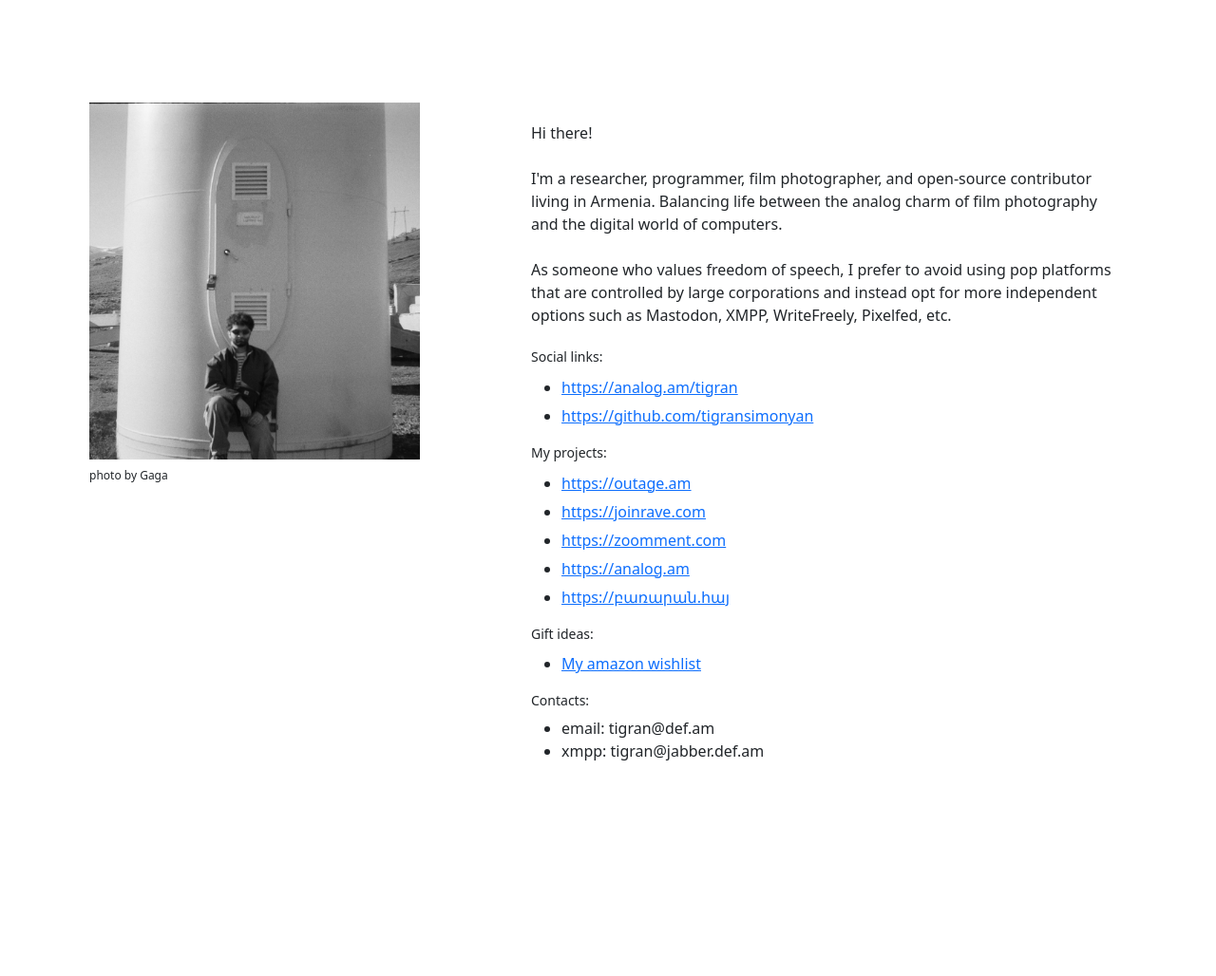
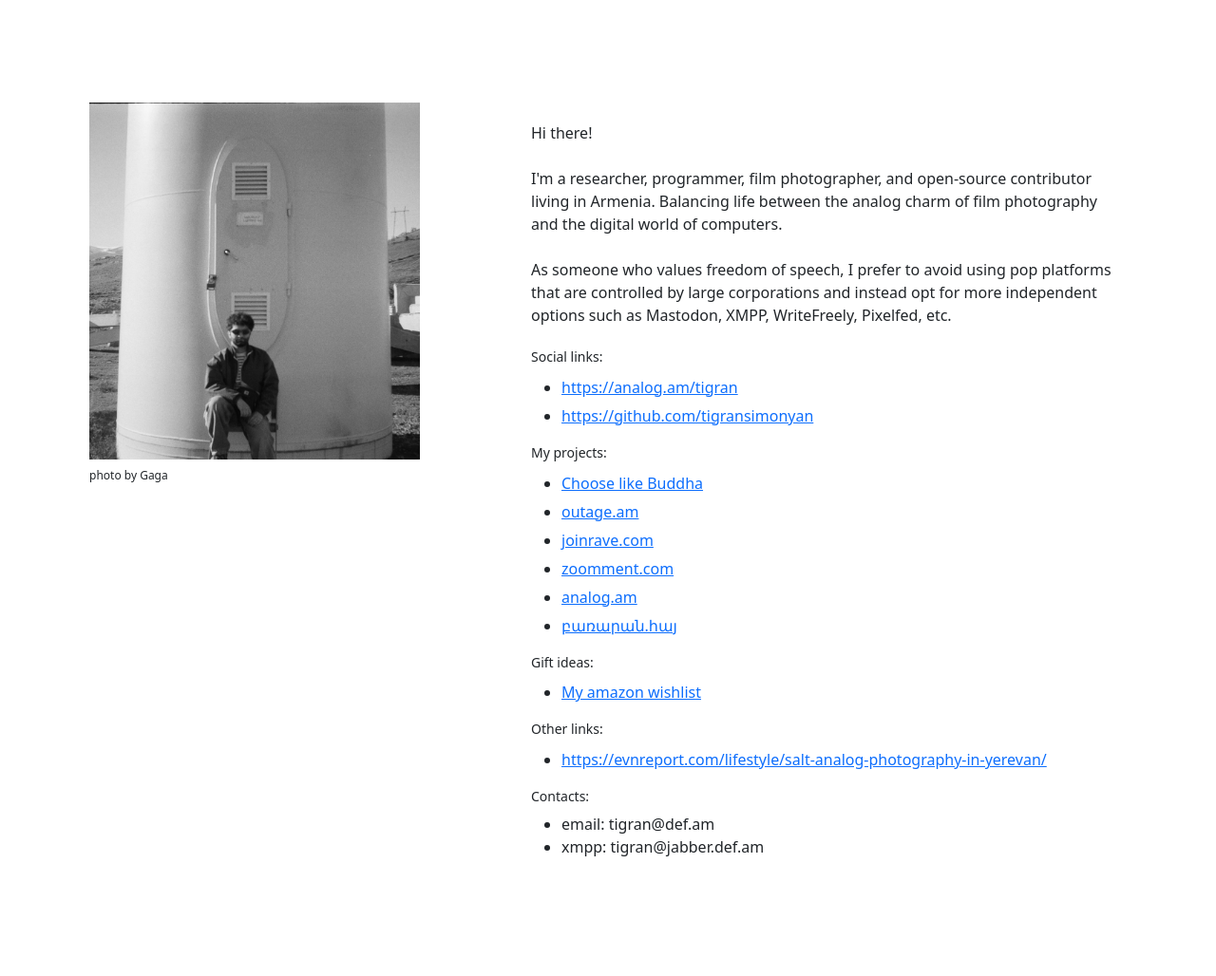
Before and after one commit to tigransimonyan/tigransimonyan.com, a Jekyll site: the page built from index.html, in a window 1280 px wide. Shown: the whole page at 95% size. Built offline with Jekyll 4.4.1, drawn with Linux system fonts in a browser that asks for light colours; before the commit the page ends 927 px from its top, so only the background shows below that.

Commit message:
Update home.html

```diff
--- a/_layouts/home.html
+++ b/_layouts/home.html
@@ -36,19 +36,23 @@ layout: page
       <h6>My projects:</h6>
       <ul style="line-height: 30px;">
         <li>
-          <a href="https://outage.am" target="_blank">https://outage.am</a>
+          <a href="https://apps.apple.com/app/id6757470935" target="_blank">Choose like Buddha</a>
         </li>
         <li>
-          <a href="https://joinrave.com" target="_blank">https://joinrave.com</a>
+          <a href="https://outage.am" target="_blank">outage.am</a>
         </li>
         <li>
-          <a href="https://zoomment.com" target="_blank">https://zoomment.com</a>
+          <a href="https://joinrave.com" target="_blank">joinrave.com</a>
         </li>
         <li>
-          <a href="https://analog.am" target="_blank">https://analog.am</a>
+          <a href="https://zoomment.com" target="_blank">zoomment.com</a>
         </li>
         <li>
-          <a href="https://բառարան.հայ" target="_blank">https://բառարան.հայ</a>
+          <a href="https://analog.am" target="_blank">analog.am</a>
+        </li>
+
+        <li>
+          <a href="https://բառարան.հայ" target="_blank">բառարան.հայ</a>
         </li>
       </ul>
 
@@ -58,6 +62,13 @@ layout: page
           <a href="https://www.amazon.com/hz/wishlist/ls/2CRTQH1CXKYBJ?ref_=wl_share&viewType=grid" target="_blank">My
             amazon
             wishlist</a>
+        </li>
+      </ul>
+
+      <h6>Other links:</h6>
+      <ul style="line-height: 30px;">
+        <li>
+          <a href="https://evnreport.com/lifestyle/salt-analog-photography-in-yerevan/">https://evnreport.com/lifestyle/salt-analog-photography-in-yerevan/</a>
         </li>
       </ul>
 
```
